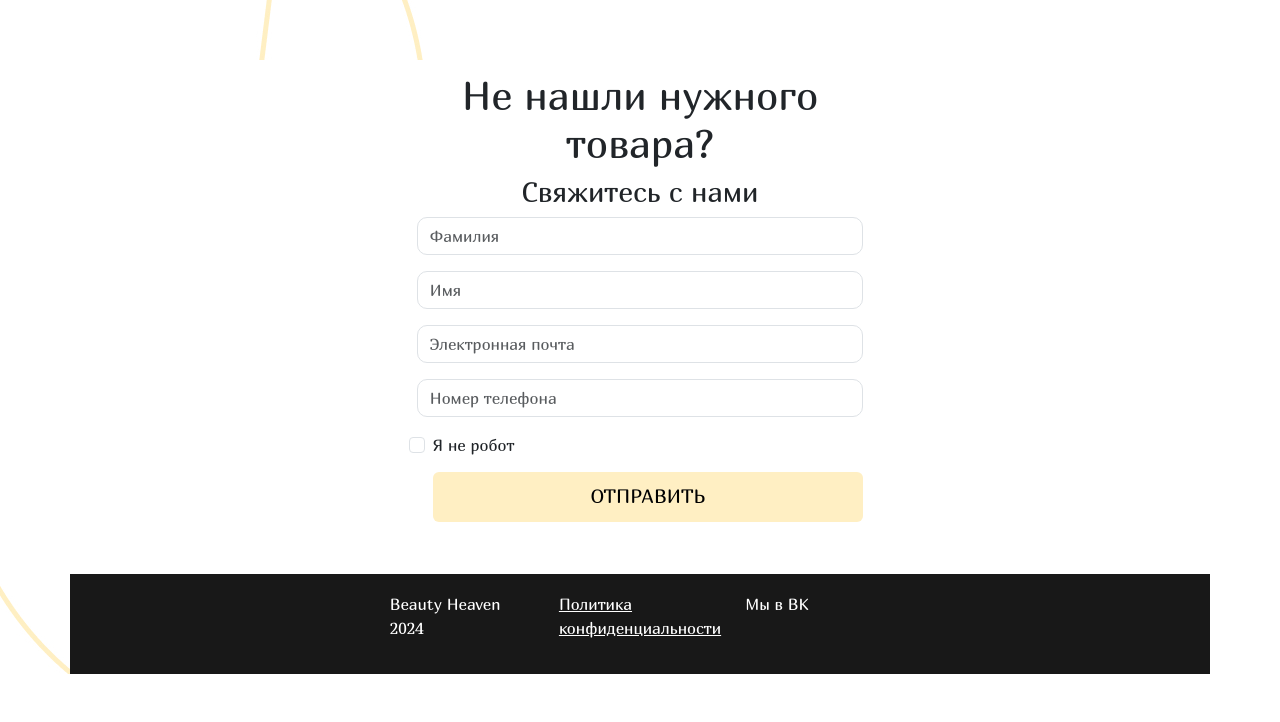
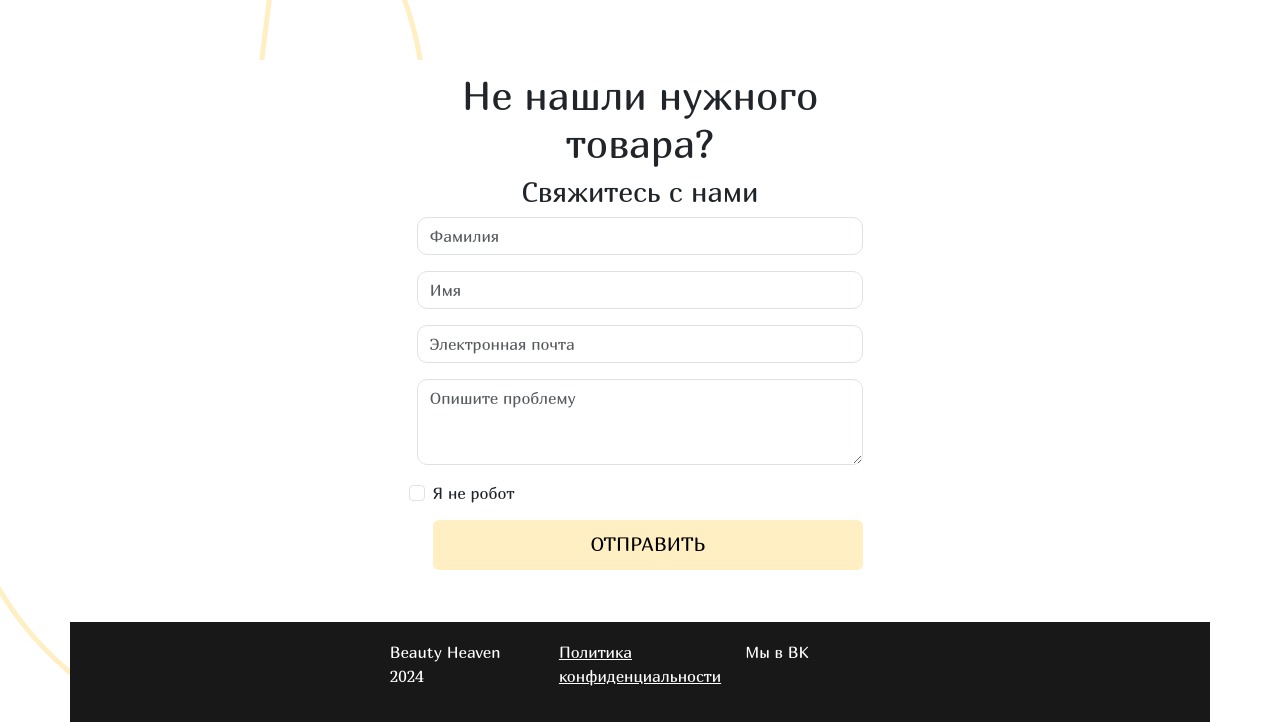
Before and after one commit to haemj0/BeautyHeav, a plain HTML site: page catalog.html in a window 1280 px wide. Shown: the part 2100-2822 px from the top of the page. Before the commit the page ends 2774 px from the top, so only its background shows below. Drawn offline with nearby package versions, Linux system fonts and the light colour scheme; files that its build step writes are made by us from their sources.

Commit message:
Update catalog.html

```diff
--- a/catalog.html
+++ b/catalog.html
@@ -277,7 +277,7 @@
               <input type="email" class="form-control" id="inputEmail4" placeholder="Электронная почта" required>
             </div>
             <div class="col-12">
-              <input type="text" class="form-control" id="inputAddress" placeholder="Номер телефона" required>
+              <textarea class="form-control" id="exampleFormControlTextarea1" placeholder="Опишите проблему" rows="3"></textarea>
             </div>
             <div class="form-check">
               <input class="form-check-input" type="checkbox" value="" id="invalidCheck" required>
```
